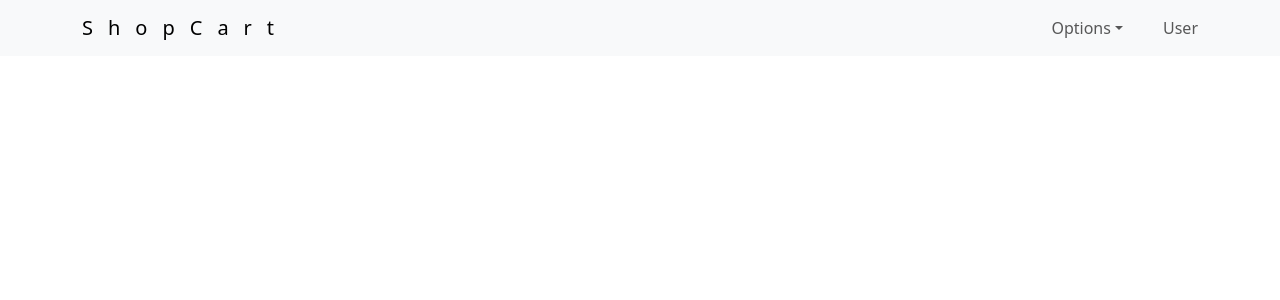
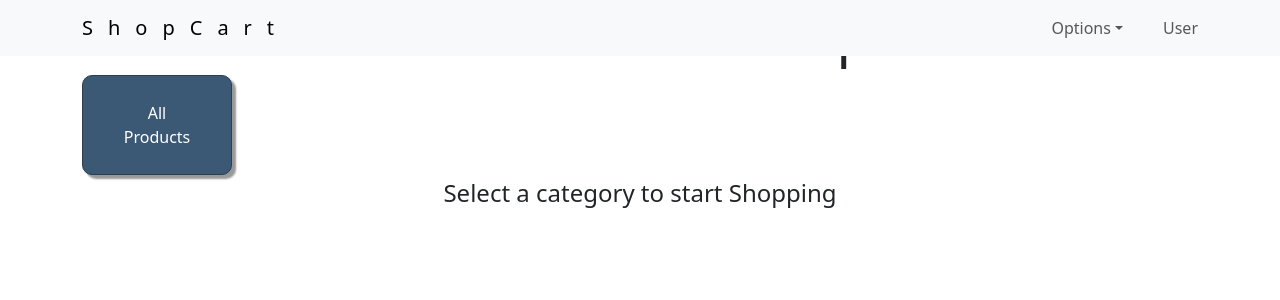
Before and after one commit to ANIKETRAJ28/ShopingCart-React, a React (Vite) app: page / in a window 1280 px wide. Shown: the top 300 px of the page. Built offline with nearby package versions, Linux system fonts and the light colour scheme.

Commit message:
added homepage ui

```diff
--- a/src/App.jsx
+++ b/src/App.jsx
@@ -1,12 +1,14 @@
 import './App.css'
+import Home from './components/Home/Home'
 import NavBar from './components/NavBar/NavBar'
 
 function App() {
 
   return (
-    <>
+    <div className="app-wrapper">
     <NavBar color="light" light={true} expand="md" container="md" fixed="top"/>
-    </>
+    <Home/>
+    </div>
   )
 }
 
--- /dev/null
+++ b/src/components/CategoryItem/CategoryItem.jsx
@@ -0,0 +1,9 @@
+function CategoryItem({ itemName }) {
+    return (
+        <div className="category-item d-flex align-items-center justify-content-center">
+            <a href="productList.html">{itemName}</a>
+        </div>
+    )
+}
+
+export default CategoryItem;
--- /dev/null
+++ b/src/components/Home/Home.css
@@ -0,0 +1,40 @@
+.home-title {
+    font-size: 3.5rem;
+    margin-top: 5rem;
+    letter-spacing: 1rem;
+}
+
+.category-title {
+    margin-top: 3rem;
+    font-size: 1.5rem;
+}
+
+
+.category-list {
+    margin-top: 3rem;
+    gap: 1rem;
+}
+
+.category-item {
+    border: 1px solid var(--pale-blue);
+    box-shadow: 4px 4px 2px var(--mid-gray);
+    width: 150px;
+    background-color: var(--jean-blue);
+    padding: 20px 30px;
+    border-radius: 10px;
+    text-align: center;
+    min-height: 100px;
+    min-width: 135px;
+}
+
+.category-item a {
+    color: white;
+    text-decoration: none;
+    font-size: 1rem;
+
+}
+
+.category-item:hover {
+    box-shadow: 0px 0px;
+    transition: box-shadow 0.15s linear 0s;
+}
--- /dev/null
+++ b/src/components/Home/Home.jsx
@@ -0,0 +1,20 @@
+import CategoryItem from "../CategoryItem/CategoryItem";
+import "./Home.css";
+
+function Home() {
+    return (
+        <div className="container">
+            <div className="row">
+                <h2 className="home-title text-center">Welcome to Shop Cart</h2>
+                <div className="category-list d-flex flex-row justify-content-between align-items-center" id="categoryList">
+                    <CategoryItem itemName="All Products"/>
+                </div>
+                <div className="category-title text-center">
+                    Select a category to start Shopping
+                </div>
+            </div>
+        </div>
+    );
+}
+
+export default Home;
--- a/src/index.css
+++ b/src/index.css
@@ -0,0 +1,18 @@
+:root {
+  --blue-gray: #ecf0f1;
+  --pale-blue: #2c3e50;
+  --mid-gray: #999;
+  --jean-blue: #3b5875;
+  --light-blue: #95afc0;
+  --sky-blue: #dff9fb;
+  --dark-sky-blue: #c7ecee;
+  --light-gray: #ccc;
+}
+
+html {
+  box-sizing: border-box;
+}
+
+*, *::before, *::after {
+  box-sizing: inherit;
+}
```
Also changed, not shown: src/components/CategoryItem/CategoryItem.css (added).
